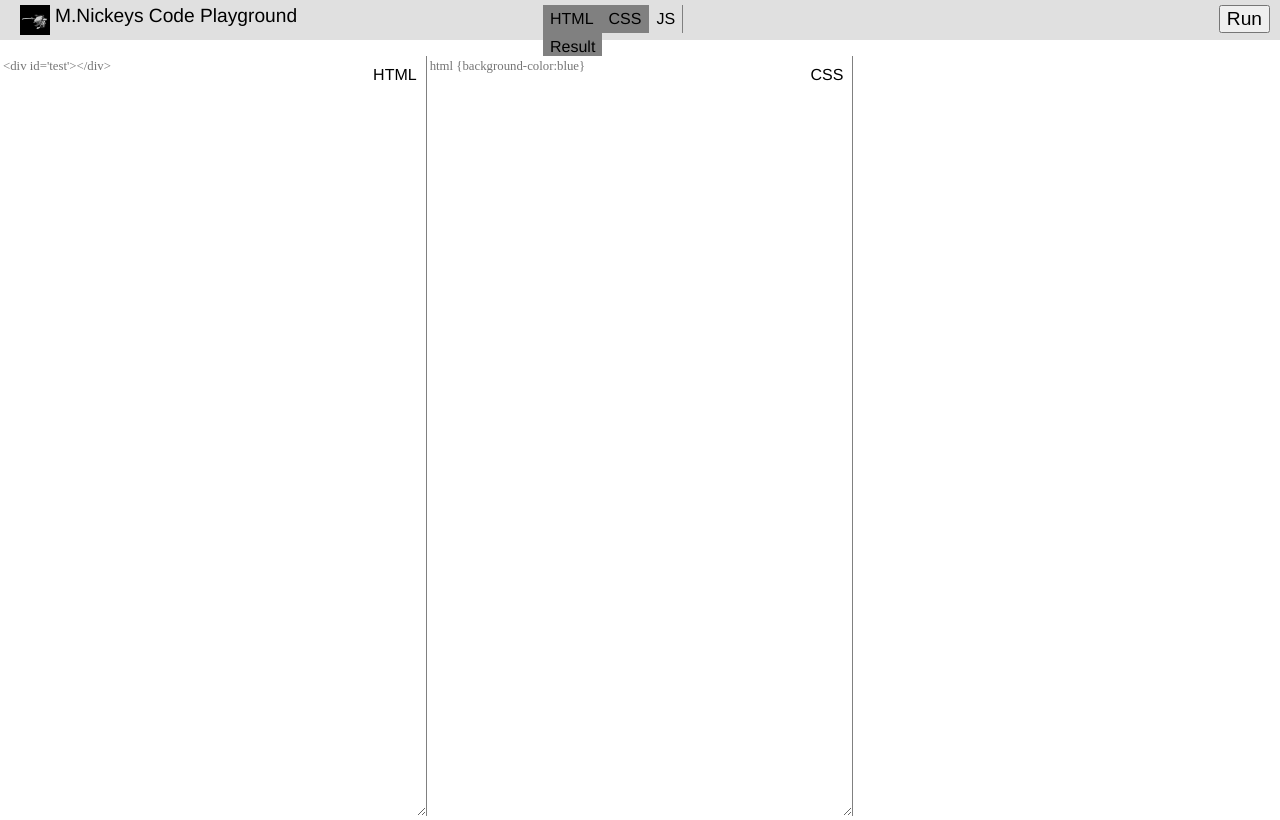
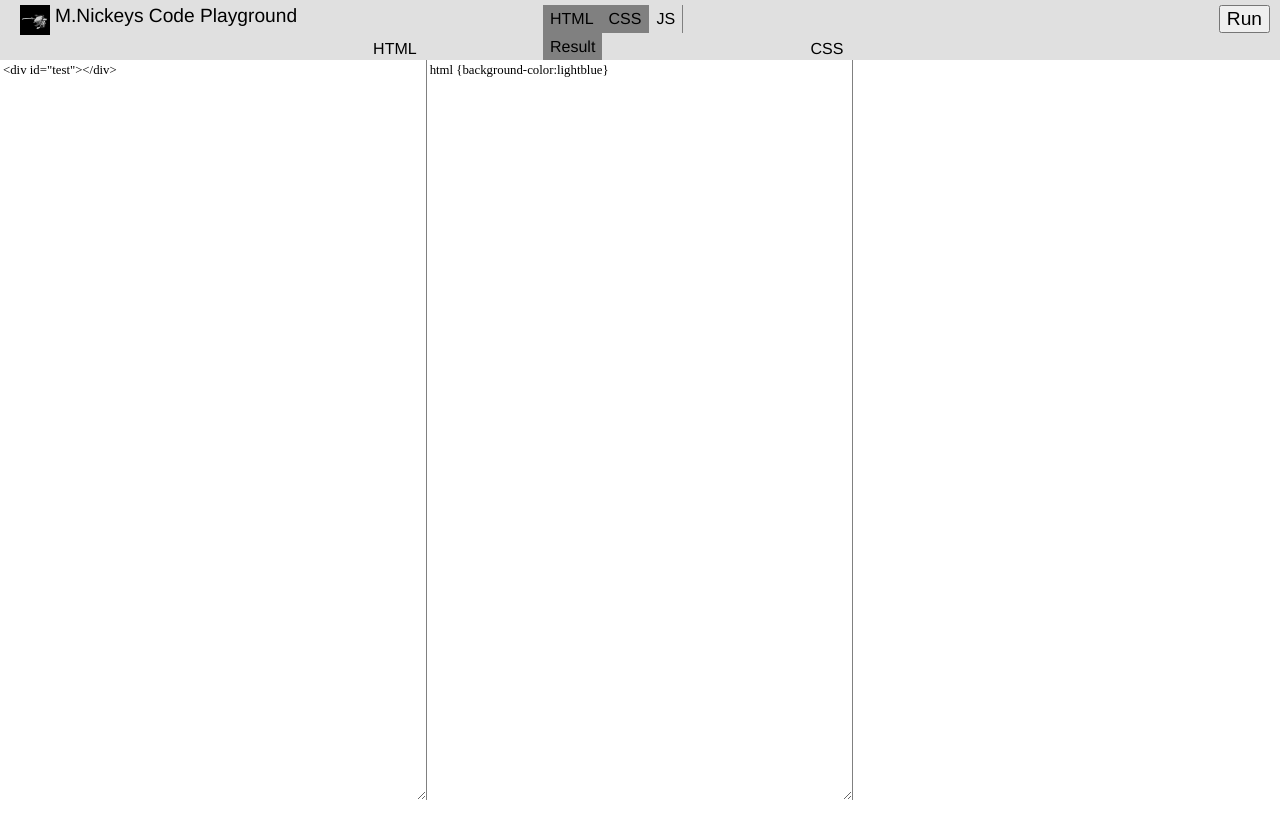
Before and after one commit to mnickey/Code_playground, a plain HTML site: page index.html in a window 1280 px wide. Both pictures are taken after a click on the item "CSS". Drawn offline with nearby package versions, Linux system fonts and the light colour scheme.

Commit message:
moved placeholder to actual text and updated .codelabel css

```diff
--- a/index.html
+++ b/index.html
@@ -36,18 +36,19 @@
 
     <div class="codeContainer" id="HTMLContainer">
         <div class="codeLabel">HTML</div>
-        <textarea id="htmlCode" placeholder="<div id='test'></div>"></textarea>
+        <textarea id="htmlCode" ><div id="test"></div></textarea>
     </div>
 
     <div class="codeContainer" id="CSSContainer">
         <div class="codeLabel">CSS</div>
-        <textarea id="cssCode" placeholder="html {background-color:blue}"></textarea>
+        <textarea id="cssCode" >html {background-color:lightblue}</textarea>
     </div>
 
     <div class="codeContainer" id="JSContainer">
         <div class="codeLabel">JS</div>
-        <textarea id="jsCode"
-                  placeholder="document.getElementById('test').innerHTML='It is working';"></textarea>
+        <textarea id="jsCode">
+            document.getElementById('test').innerHTML='It is working';
+        </textarea>
     </div>
 
     <div class="codeContainer" id="ResultContainer">
--- a/styles.css
+++ b/styles.css
@@ -7,7 +7,7 @@ body {
 
 #menuBar {
     width: 100%;
-    height: 40px;
+    height: 60px;
     background-color: #e0e0e0;
     /*border-bottom: 1px solid grey;*/
 }
@@ -76,7 +76,7 @@ body {
 .codeLabel {
     position: absolute;
     right: 10px;
-    top: 10px;
+    top: -20px;
 }
 
 #CSSContainer, #JSContainer {
```
